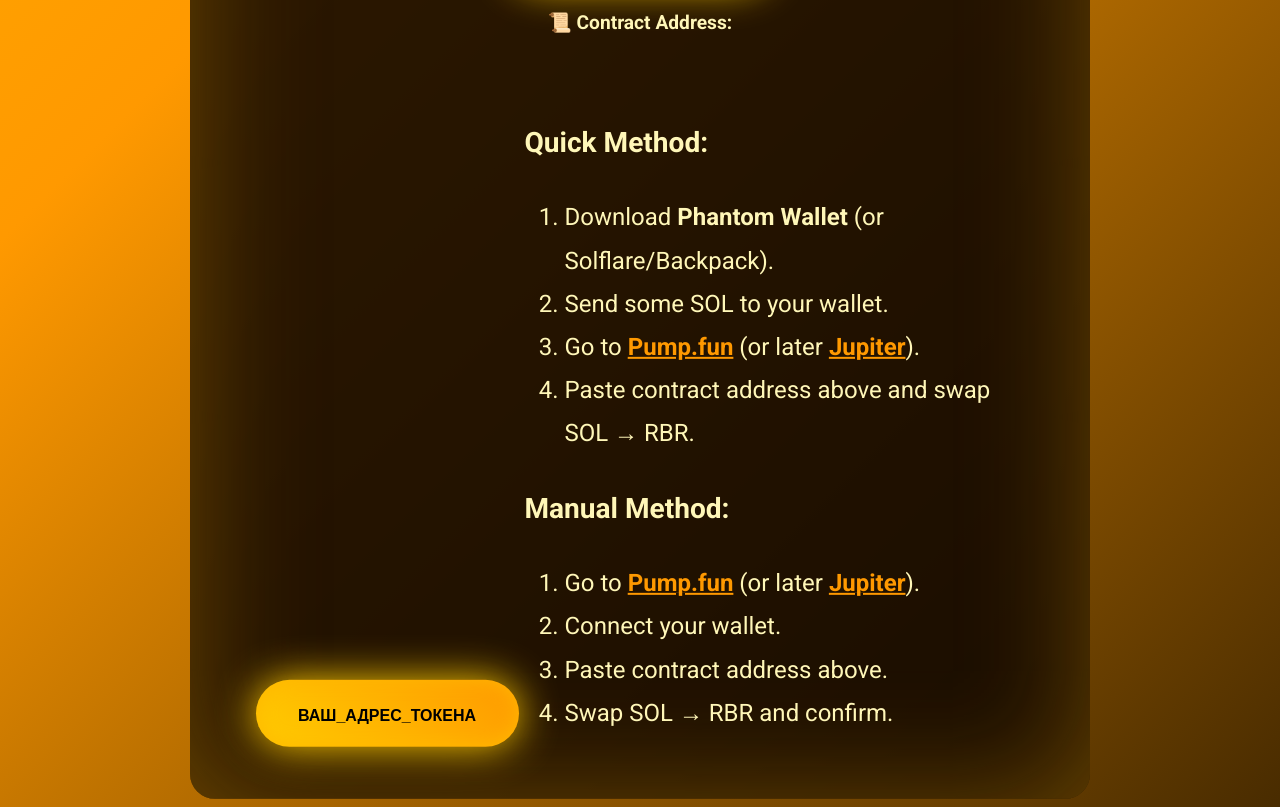
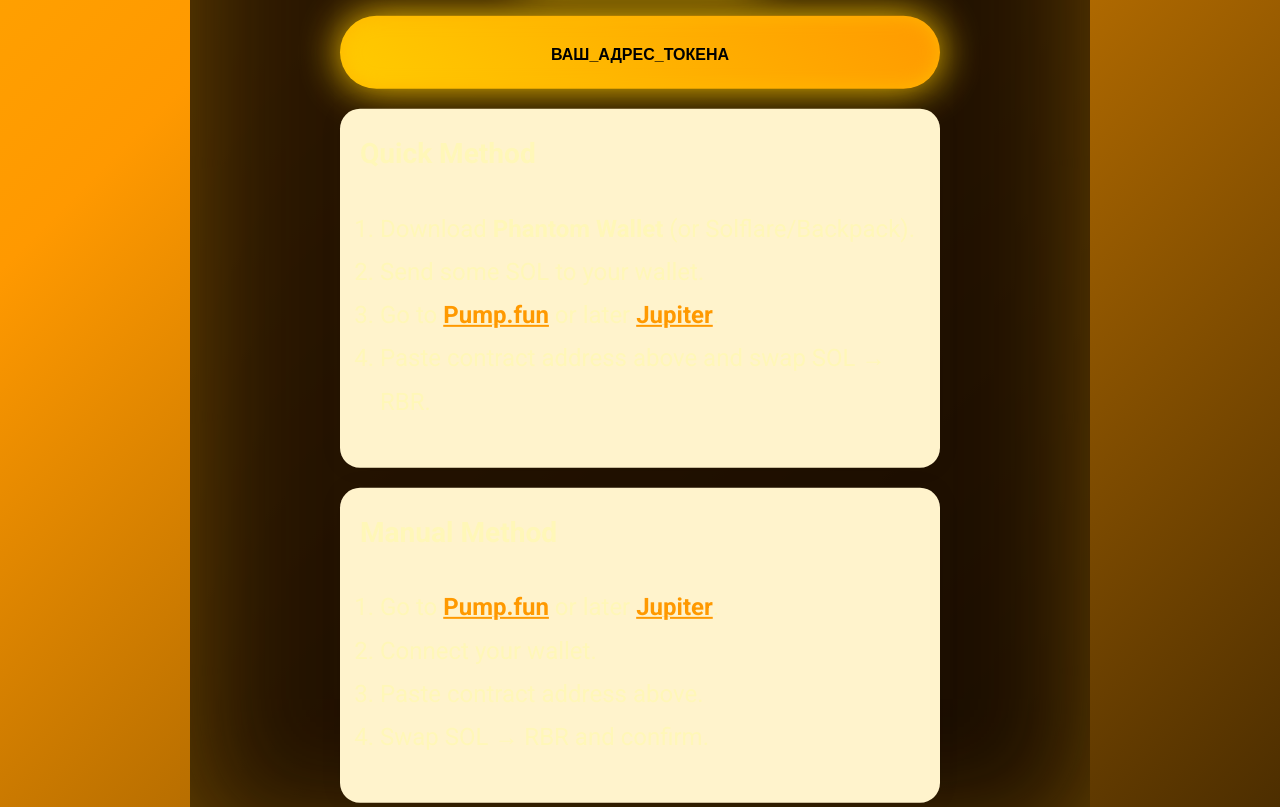
Before and after one commit to yarm10947-sudol/Token_token_token, a plain HTML site: page index.html in a window 1280 px wide. Shown: the part 4920-5727 px from the top of the page. Drawn offline with Linux system fonts and the light colour scheme; animation ran at ten frames a second.

Commit message:
Update index.html

```diff
--- a/index.html
+++ b/index.html
@@ -620,36 +620,40 @@
   <p style="font-size:1.2rem; font-weight:bold; margin-bottom:15px;">
     If you already have a wallet connected in Pump.fun, simply click the Buy Now button below!
   </p>
-
-  <!-- Кнопка Buy Now сразу под фразой -->
-  <div style="margin-bottom:30px;">
+  <div style="margin-bottom:40px;">
     <a href="https://pump.fun/ВАШ_АДРЕС" target="_blank" class="btn-buy">🚀 Buy Now</a>
   </div>
 
+  <!-- Для тех, у кого нет кошелька -->
+  <div style="text-align:left; display:flex; flex-direction:column; align-items:center; gap:20px; max-width:600px; margin:0 auto;">
+
     <!-- Копируемый контракт -->
-  <p style="margin-top:15px; font-size:1.2rem; font-weight:bold;">📜 Contract Address:</p>
-  <div style="display:inline-block; text-align:center; padding:12px 20px; border-radius:50px; background:linear-gradient(45deg, #ffcc00, #ff9900); box-shadow:0 0 40px #ffcc00, inset 0 0 20px #ffb800; cursor:pointer; user-select:none; max-width:100%; word-wrap: break-word;"
-       onclick="this.querySelector('span').select(); document.execCommand('copy'); alert('Contract copied!');">
+    <div style="padding:15px 25px; border-radius:50px; background:linear-gradient(45deg, #ffcc00, #ff9900); box-shadow:0 0 40px #ffcc00, inset 0 0 20px #ffb800; cursor:pointer; word-wrap: break-word; text-align:center; width:100%;"
+         onclick="this.querySelector('input').select(); document.execCommand('copy'); alert('Contract copied!');">
       <input type="text" value="ВАШ_АДРЕС_ТОКЕНА" readonly style="border:none; background:transparent; font-size:1rem; font-weight:bold; text-align:center; width:100%;">
     </div>
 
-  <!-- Инструкция для остальных -->
-  <div style="text-align:left; display:inline-block; max-width:500px; margin-top:30px;">
-    <h3>Quick Method:</h3>
-    <ol>
+    <!-- Quick Method -->
+    <div style="background:#fff3cc; padding:20px; border-radius:20px; box-shadow:0 0 20px rgba(0,0,0,0.1); width:100%;">
+      <h3 style="margin-top:0;">Quick Method</h3>
+      <ol style="padding-left:20px;">
         <li>Download <b>Phantom Wallet</b> (or Solflare/Backpack).</li>
         <li>Send some SOL to your wallet.</li>
-      <li>Go to <a href="https://pump.fun" target="_blank" style="color:#ff9900; font-weight:bold; text-decoration:underline;">Pump.fun</a> (or later <a href="https://jup.ag" target="_blank" style="color:#ff9900; font-weight:bold; text-decoration:underline;">Jupiter</a>).</li>
+        <li>Go to <a href="https://pump.fun" target="_blank" style="color:#ff9900; font-weight:bold; text-decoration:underline;">Pump.fun</a> or later <a href="https://jup.ag" target="_blank" style="color:#ff9900; font-weight:bold; text-decoration:underline;">Jupiter</a>.</li>
         <li>Paste contract address above and swap SOL → RBR.</li>
       </ol>
+    </div>
 
-    <h3>Manual Method:</h3>
-    <ol>
-      <li>Go to <a href="https://pump.fun" target="_blank" style="color:#ff9900; font-weight:bold; text-decoration:underline;">Pump.fun</a> (or later <a href="https://jup.ag" target="_blank" style="color:#ff9900; font-weight:bold; text-decoration:underline;">Jupiter</a>).</li>
+    <!-- Manual Method -->
+    <div style="background:#fff3cc; padding:20px; border-radius:20px; box-shadow:0 0 20px rgba(0,0,0,0.1); width:100%;">
+      <h3 style="margin-top:0;">Manual Method</h3>
+      <ol style="padding-left:20px;">
+        <li>Go to <a href="https://pump.fun" target="_blank" style="color:#ff9900; font-weight:bold; text-decoration:underline;">Pump.fun</a> or later <a href="https://jup.ag" target="_blank" style="color:#ff9900; font-weight:bold; text-decoration:underline;">Jupiter</a>.</li>
         <li>Connect your wallet.</li>
         <li>Paste contract address above.</li>
         <li>Swap SOL → RBR and confirm.</li>
       </ol>
+    </div>
   </div>
 </section>
 
```
Lines whose indentation alone changed are shown as unchanged.
